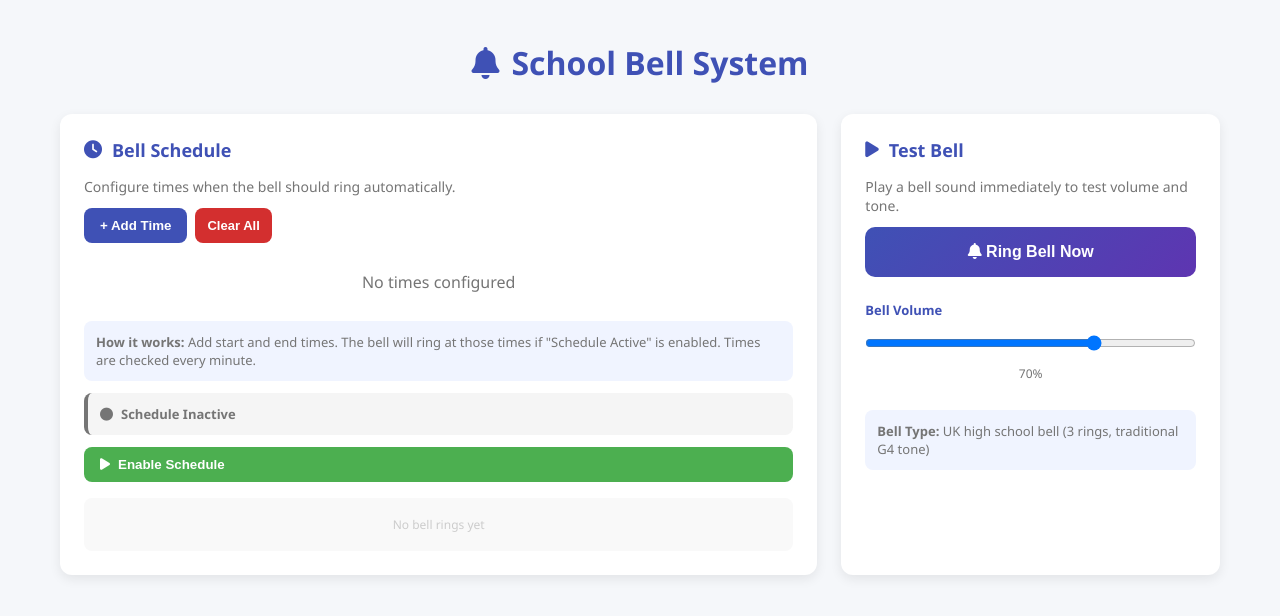
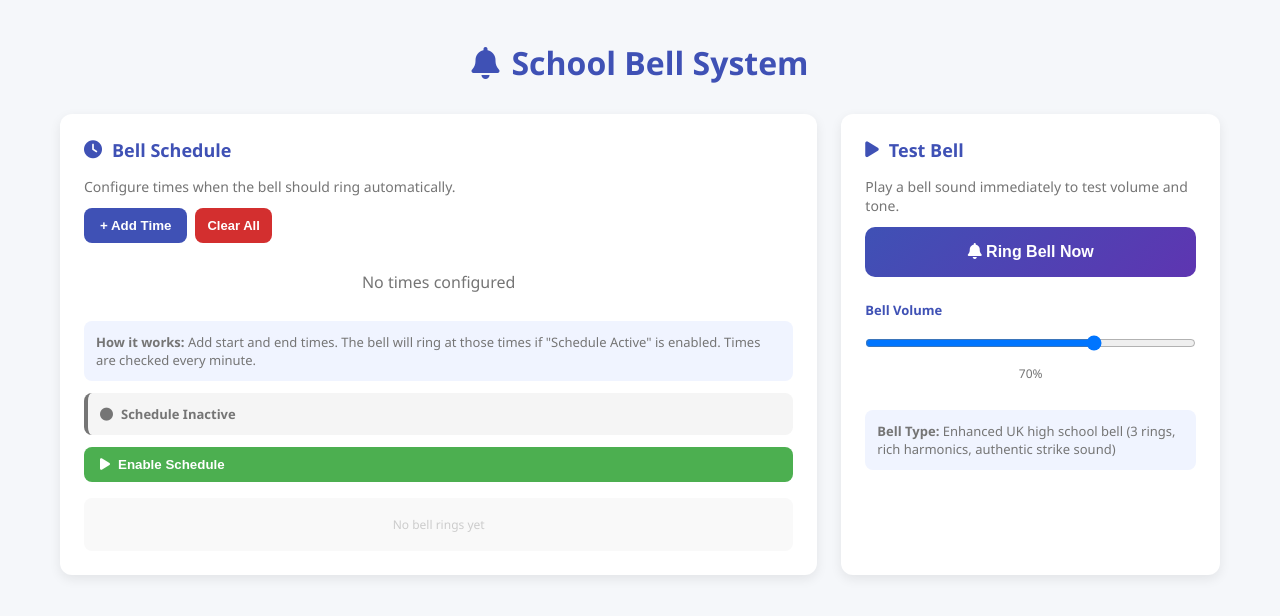
Before and after one commit to nabeel130/bromcom-2-mis-school-syterm, a website: page school_bell.html in a window 1280 px wide. Both pictures are taken after a click on the button "Ring Bell Now". Drawn offline with Linux system fonts and the light colour scheme.

Commit message:
Enhance school bell: rich harmonics, authentic strike sound, improved timing

```diff
--- a/school_bell.html
+++ b/school_bell.html
@@ -124,7 +124,7 @@
           </div>
 
           <div style="margin-top:16px;padding:12px;background:#f0f4ff;border-radius:8px;font-size:13px;color:var(--muted)">
-            <strong>Bell Type:</strong> UK high school bell (3 rings, traditional G4 tone)
+            <strong>Bell Type:</strong> Enhanced UK high school bell (3 rings, rich harmonics, authentic strike sound)
           </div>
         </div>
       </div>
@@ -142,49 +142,74 @@
       document.getElementById('volumeDisplay').textContent = e.target.value;
     });
 
-    // UK-style school bell chime (3 rings)
+    // Enhanced UK school bell with realistic harmonics and strike sound
     function generateBellTone(){
-      const duration = 1.5; // 1.5 second bell tone per ring
+      const duration = 2.2; // Longer duration for better decay
       const sampleRate = audioContext.sampleRate;
       const buffer = audioContext.createBuffer(1, duration * sampleRate, sampleRate);
       const data = buffer.getChannelData(0);
-      const volume = document.getElementById('bellVolume').value / 100 * 0.4; // cap at 0.4
+      const volume = document.getElementById('bellVolume').value / 100 * 0.5;
 
-      // Primary frequency (G4 = 392 Hz for UK school bell)
-      const freq1 = 392;
-      // Harmonic (G5 = 784 Hz)
-      const freq2 = 784;
-      // Sub harmonic (G3 = 196 Hz)
-      const freq3 = 196;
+      // Authentic UK school bell frequencies (G4 fundamental with rich harmonics)
+      const harmonics = [
+        { freq: 392.0, amp: 1.0 },    // G4 fundamental
+        { freq: 784.0, amp: 0.8 },    // G5 octave
+        { freq: 1174.7, amp: 0.6 },   // G5 + major sixth
+        { freq: 1568.0, amp: 0.4 },   // G6 double octave
+        { freq: 1960.0, amp: 0.3 },   // G6 + fifth
+        { freq: 2352.0, amp: 0.2 },   // G6 + major ninth
+        { freq: 2744.0, amp: 0.15 },  // Higher harmonics
+        { freq: 3136.0, amp: 0.1 }
+      ];
 
       for(let i = 0; i < duration * sampleRate; i++){
         const t = i / sampleRate;
-        // Decay envelope (longer decay for bell sound)
-        const envelope = Math.exp(-t * 0.8);
-        // Mix frequencies with slight phasing
-        const wave = (Math.sin(2 * Math.PI * freq1 * t) * 0.6 +
-                      Math.sin(2 * Math.PI * freq2 * t) * 0.3 +
-                      Math.sin(2 * Math.PI * freq3 * t) * 0.1);
-        data[i] = wave * envelope * volume;
+        let wave = 0;
+
+        // Strike sound (sharp attack at beginning)
+        const strike = (t < 0.02) ? Math.random() * 0.3 : 0;
+
+        // Bell harmonics with individual decay rates
+        harmonics.forEach((harm, index) => {
+          const decayRate = 0.3 + (index * 0.1); // Different decay for each harmonic
+          const envelope = Math.exp(-t * decayRate);
+          wave += Math.sin(2 * Math.PI * harm.freq * t) * harm.amp * envelope;
+        });
+
+        // Add some inharmonic partials for realism
+        wave += Math.sin(2 * Math.PI * 415.3 * t) * 0.2 * Math.exp(-t * 0.5); // Slightly detuned
+        wave += Math.sin(2 * Math.PI * 369.99 * t) * 0.15 * Math.exp(-t * 0.6); // F#4
+
+        // Overall envelope with attack
+        const attackTime = 0.01;
+        const attack = t < attackTime ? (t / attackTime) : 1;
+        const overallEnvelope = attack * Math.exp(-t * 0.2);
+
+        data[i] = (wave * 0.3 + strike) * overallEnvelope * volume;
       }
       return buffer;
     }
 
     function playBell(){
       try{
-        // Play 3 rings with timing like a real school bell
-        const ringInterval = 800; // milliseconds between rings
-        for(let ring = 0; ring < 3; ring++){
+        // Play 3 rings with authentic school bell timing
+        const timings = [0, 850, 1700]; // More realistic spacing
+        timings.forEach((delay, ring) => {
           setTimeout(() => {
             const buffer = generateBellTone();
             const source = audioContext.createBufferSource();
             source.buffer = buffer;
             const gainNode = audioContext.createGain();
+
+            // Add slight volume variation for realism
+            const variation = 0.9 + Math.random() * 0.2;
+            gainNode.gain.value = variation;
+
             gainNode.connect(audioContext.destination);
             source.connect(gainNode);
             source.start(0);
-          }, ring * ringInterval);
-        }
+          }, delay);
+        });
       }catch(e){
         console.error('Bell playback error', e);
       }
```
